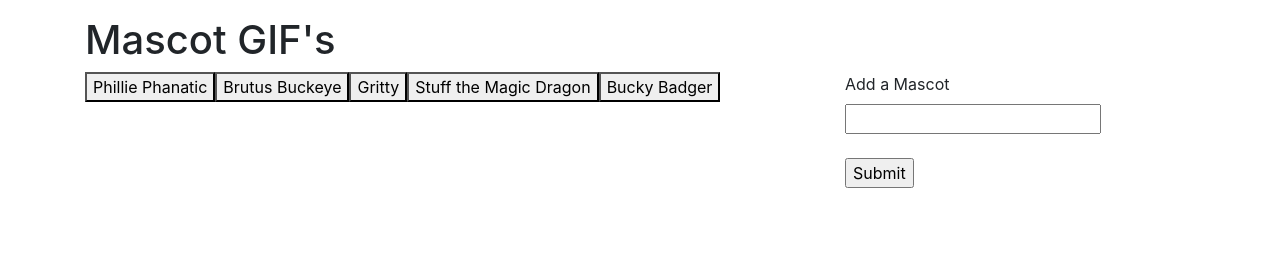
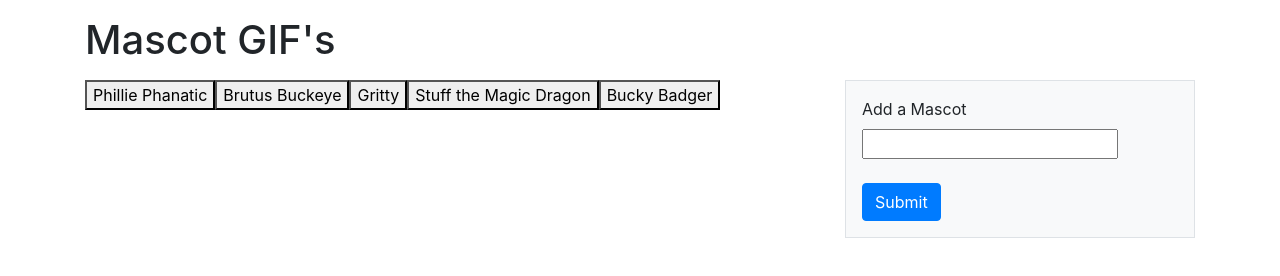
Before and after one commit to mikeslaby3/Gif-tastic, a plain HTML site: page index.html in a window 1280 px wide. Drawn offline with nearby package versions, Linux system fonts and the light colour scheme.

Commit message:
added a little styling

```diff
--- a/index.html
+++ b/index.html
@@ -12,7 +12,7 @@
 <body>
     <div class="container">
 
-        <h1 class="mt-3">Mascot GIF's</h1>
+        <h1 class="my-3">Mascot GIF's</h1>
 
         <div class="row">
 
@@ -22,12 +22,12 @@
             </div>
 
             <div class="col-sm-4">
-                <form id="input-form">
+                <form id="input-form" class="border bg-light p-3">
                     <label for="mascot-input">Add a Mascot</label>
                     <br>
                     <input type="text" id="mascot-input">
                     <br><br>
-                    <input id="add-mascot" type="submit" value="Submit">
+                    <input class="btn btn-primary" id="add-mascot" type="submit" value="Submit">
                 </form>
             </div>
 
--- a/script.js
+++ b/script.js
@@ -4,7 +4,6 @@ $(document).ready(function() {
 
     function createButtonClickEvent() {
         $("button").on("click", function () {
-            console.log("button clicked");
             var search = $(this).attr("search-data");
             var queryURL = "https://api.giphy.com/v1/gifs/search?q=" +
                 search + "&api_key=Lo9F5cUkIX8VOvetla1A4HzUTJhFTWoz&limit=10&rating=PG&lang=en";
```
